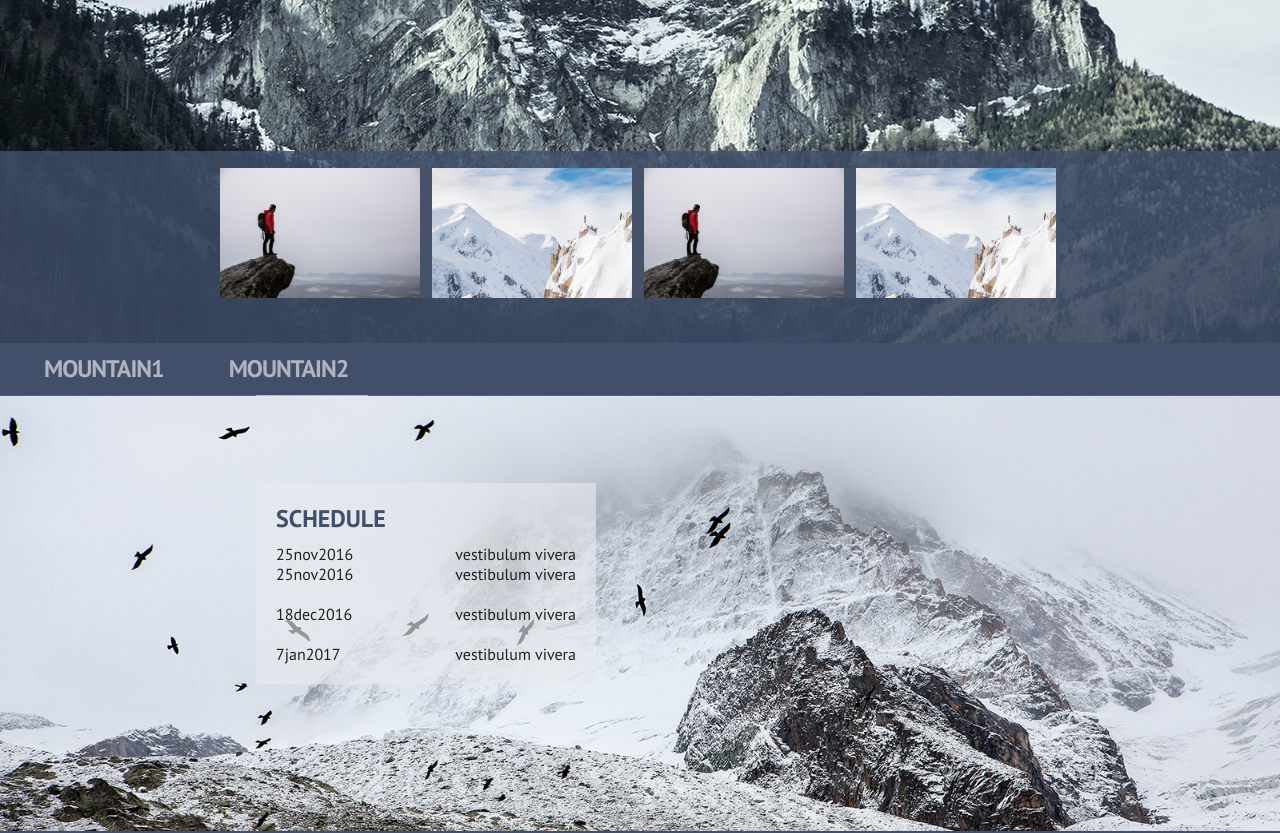
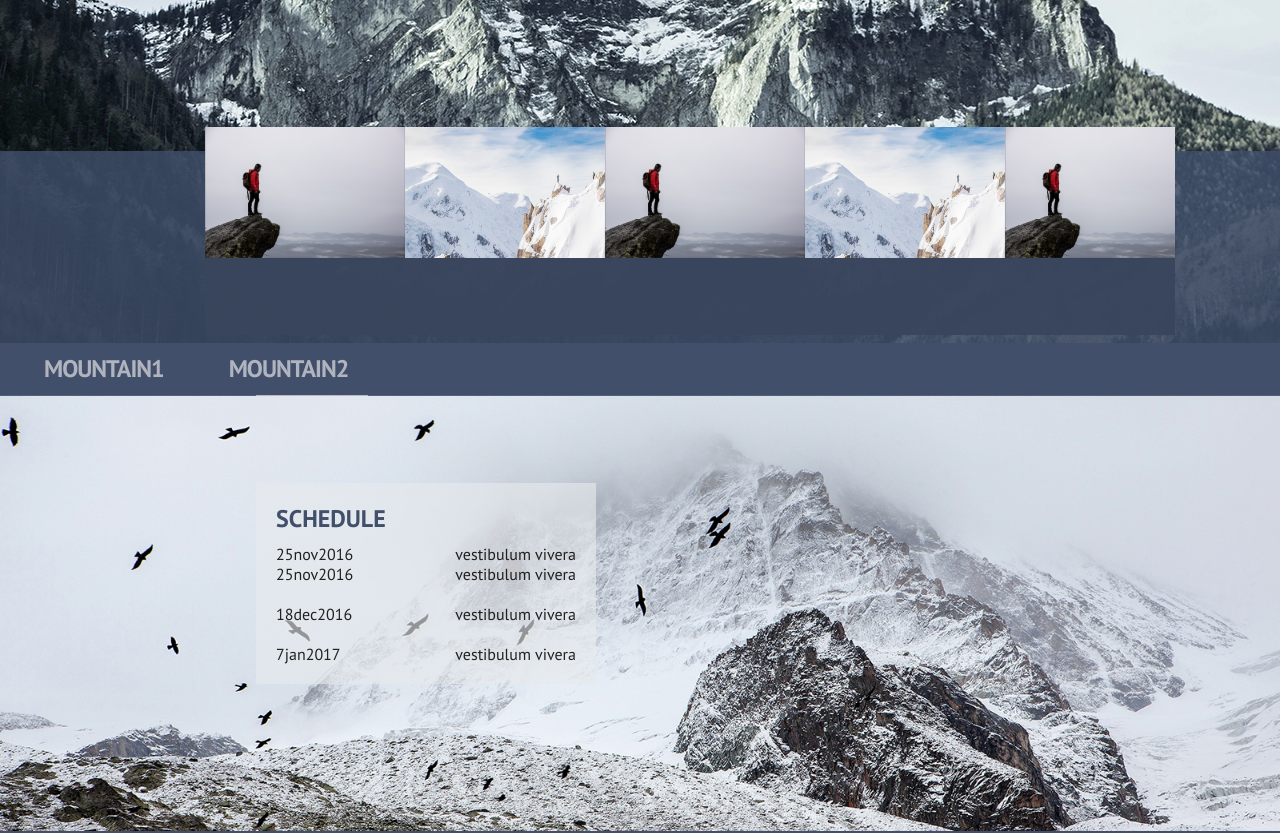
Before and after one commit to radnerus07/losangeles-mountains, a website built with webpack: page index.html in a window 1280 px wide. Shown: the part 1280-2113 px from the top of the page. Built offline with nearby package versions, Linux system fonts and the light colour scheme.

Commit message:
script file change

```diff
--- a/src/style/layouts/_history.scss
+++ b/src/style/layouts/_history.scss
@@ -35,43 +35,63 @@
 }
 
 .carousel {
-    height: 130px;
-    width: 840px;
-    background-color: white;
   position: absolute;
-    bottom: 45px;
-    left: 50%;
-    transform: translateX(-50%);
+    top: 76%;
+    width: 970px;
+    left: 16%;
+
     &__image {
-        height: 130px;
+        height: 131px;
         width: 200px;
     }
     &__items {
-        @include d-flex(start);
-        overflow: scroll;
+      height: 208px;
         scroll-behavior: smooth;
         transition: ease 0.6ms;
         background-color: #38455ced;
-        &::-webkit-scrollbar {
-          display: none;
+      //   &::-webkit-scrollbar {
+      //     display: none;
+      // }
     }
+    // &__items li:not(:last-child) {
+    //   margin-right: 12px
+    // }
 }
-    &__items li:not(:last-child) {
-      margin-right: 12px
-    }
-}
+
+// .carousel-slidedots > * {
+//   display: inline-block;
+//   padding: 7px;
+//   border: 2px solid $text-color-general;
+//   border-radius: 50%;
+//   margin-right: 5px;
+
+//   &:hover {
+//     background-color: $text-color-general;
+//   }
+
+//   &.active {
+//     background-color: $text-color-general;
+//   }
+// }
+
+// .carousel-slidedots {
+//   position: absolute;
+//   bottom: -36px;
+//   left: 46%;
+// }
+
 
 
       .swiper-slide {
-  text-align: center;
-  font-size: 18px;
-  background: #fff;
 
+        display: flex;
+        justify-content: center;
+        align-items: center;
       }
 
       .swiper-slide img {
         display: block;
         width: 100%;
-  height: 100%;
+        height: 139px;
         object-fit: cover;
       }
```
Lines whose indentation alone changed are shown as unchanged.
